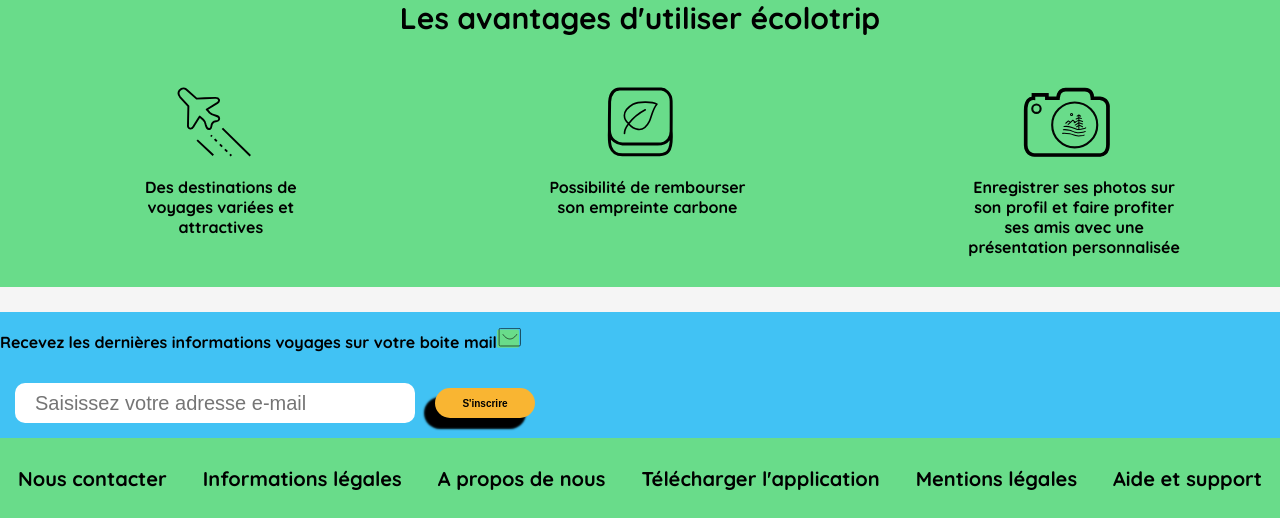
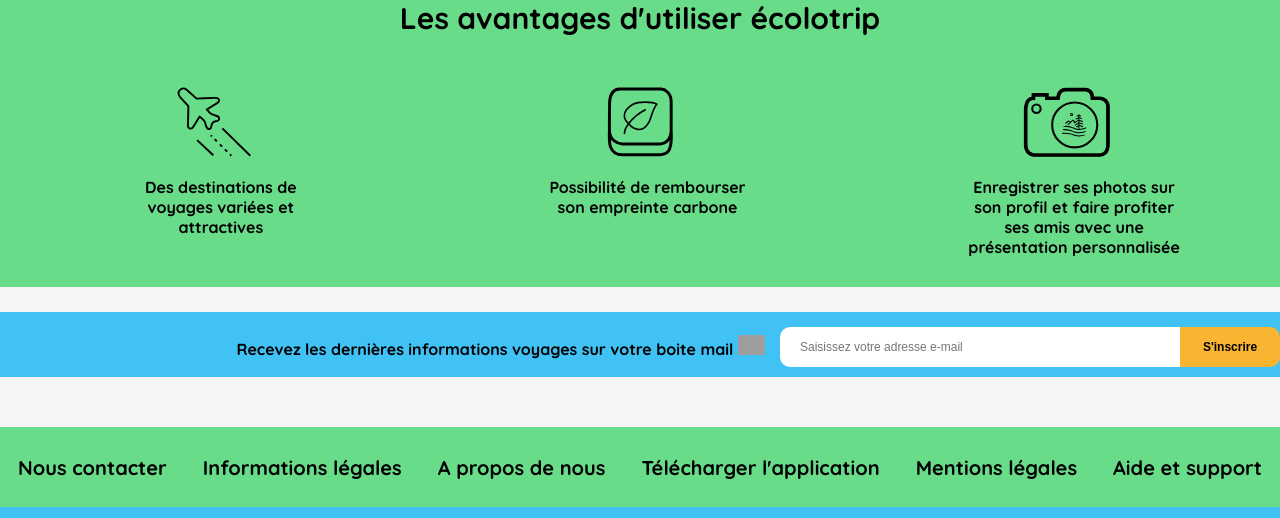
Before and after one commit to Loetitia27006/ecolotrip, a PHP site: page / in a window 1280 px wide. Shown: the part 1306-1824 px from the top of the page. Run offline with PHP 8.4, Linux system fonts and the light colour scheme; grey boxes are pictures that could not be loaded.

Commit message:
mise en place newsletter

```diff
--- a/index.php
+++ b/index.php
@@ -76,8 +76,8 @@
         </div>
     </section>
     <section class="newsletter">
-        <form action="" method="post">
-            <p>Recevez les dernières informations voyages sur votre boite mail<img src="./images/mail.svg" alt=""></p>
+        <form class="news" action="" method="post">
+            <p>Recevez les dernières informations voyages sur votre boite mail<img src="./images/Mail.svg" alt=""></p>
 
             <input type="text" name="mail" placeholder="Saisissez votre adresse e-mail">
             <button>S'inscrire</button>
--- a/style/index.css
+++ b/style/index.css
@@ -192,44 +192,51 @@ h3{
 .newsletter{
     width: 100%;
     background-color: #41C2F4;
+    margin-bottom: 50px;
+
+}
+.news{
     display: flex;
-
-
+    justify-content: flex-end;
+    align-items: center;
 }
 .newsletter img{
     height: 20px;
 }
 .newsletter button{
     background-color: #F9B532;
+    box-shadow: none;
     padding: 10px;
+    margin: 0;
+    margin-top: 5px;
     float: right;
     border:none;
-    border-radius: 20px;
+    border-radius: 0 10px 10px 0;
     cursor: pointer;
     width: 100px;
-    height: 30px;
-    font-size: 10px;
+    height: 40px;
+    font-size: 12px;
     font-weight: 600;
-    box-shadow: -10px 10px 2px 1px  black;
-    -webkit-border-radius:20px;
-    -moz-border-radius:20px;
-    -ms-border-radius:20px;
-    -o-border-radius:20px;
+    -webkit-border-radius: 0 10px 10px 0;
+    -moz-border-radius: 0 10px 10px 0;
+    -ms-border-radius: 0 10px 10px 0;
+    -o-border-radius: 0 10px 10px 0;
 }
 .newsletter input{
     border: none;
-    border-radius: 10px;
+    border-radius: 10px 0 0 10px;
     padding: 20px;
     margin-top: 15px;
     margin-bottom: 10px;
     margin-left: 15px;
-    font-size: 20px;
+    margin-right: 0;
+    font-size: 12px;
     font-weight: 500;
     color: #000;
     width: 400px;
-    height: 20px;
-    -webkit-border-radius: 10px;
-    -moz-border-radius: 10px;
-    -ms-border-radius: 10px;
-    -o-border-radius: 10px;
+    height: 30px;
 }
+p img{
+    margin-left: 5px;
+    margin-top: 5px;
+}
```
Also changed, not shown: images/mail.svg.
